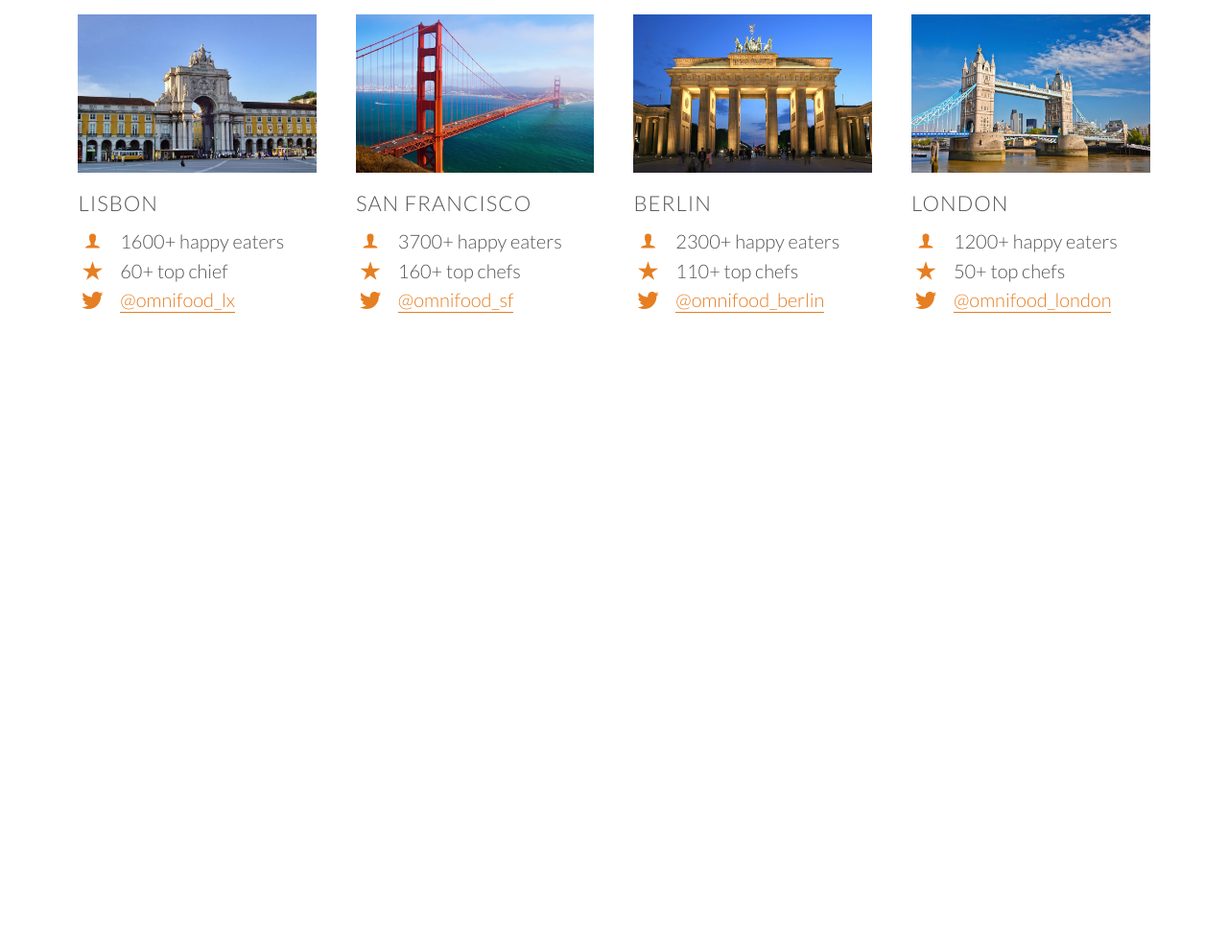
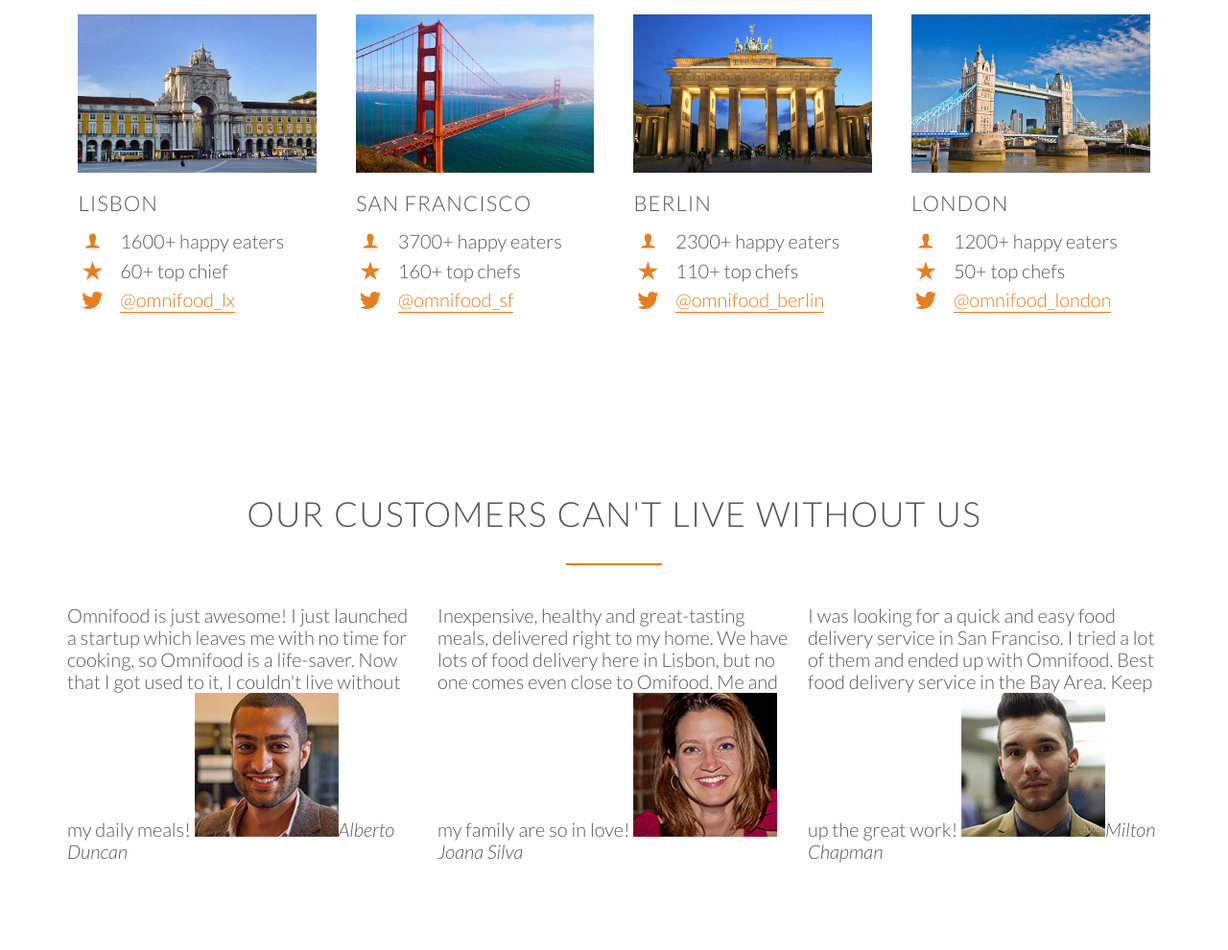
Before and after one commit to Pkdarius/Omnifood, a plain HTML site: page index.html in a window 1280 px wide. Shown: the part 2930-3920 px from the top of the page at 96% size. Before the commit the page ends 3365 px from the top, so only its background shows below. Drawn offline with Linux system fonts and the light colour scheme; files whose address does not match are found by name.

Commit message:
Building the customer testimonials section -  Part 1

```diff
--- a/index.html
+++ b/index.html
@@ -214,6 +214,35 @@
       </div>
     </div>
   </section>
+
+  <section class="section-testimonials">
+    <div class="row">
+      <h2>Our customers can't live without us</h2>
+    </div>
+    <div class="row">
+      <div class="col span-1-of-3">
+        <blockquote>
+          Omnifood is just awesome! I just launched a startup which leaves me with no time for cooking, so Omnifood is a
+          life-saver. Now that I got used to it, I couldn't live without my daily meals!
+          <cite><img src="resources/img/customer-1.jpg" alt="Alberto Duncan">Alberto Duncan</cite>
+        </blockquote>
+      </div>
+      <div class="col span-1-of-3">
+        <blockquote>
+          Inexpensive, healthy and great-tasting meals, delivered right to my home. We have lots of food delivery here
+          in Lisbon, but no one comes even close to Omifood. Me and my family are so in love!
+          <cite><img src="resources/img/customer-2.jpg" alt="Joana Silva">Joana Silva</cite>
+        </blockquote>
+      </div>
+      <div class="col span-1-of-3">
+        <blockquote>
+          I was looking for a quick and easy food delivery service in San Franciso. I tried a lot of them and ended up
+          with Omnifood. Best food delivery service in the Bay Area. Keep up the great work!
+          <cite><img src="resources/img/customer-3.jpg" alt="Milton Chapman">Milton Chapman</cite>
+        </blockquote>
+      </div>
+    </div>
+  </section>
 </body>
 
 </html>
```
